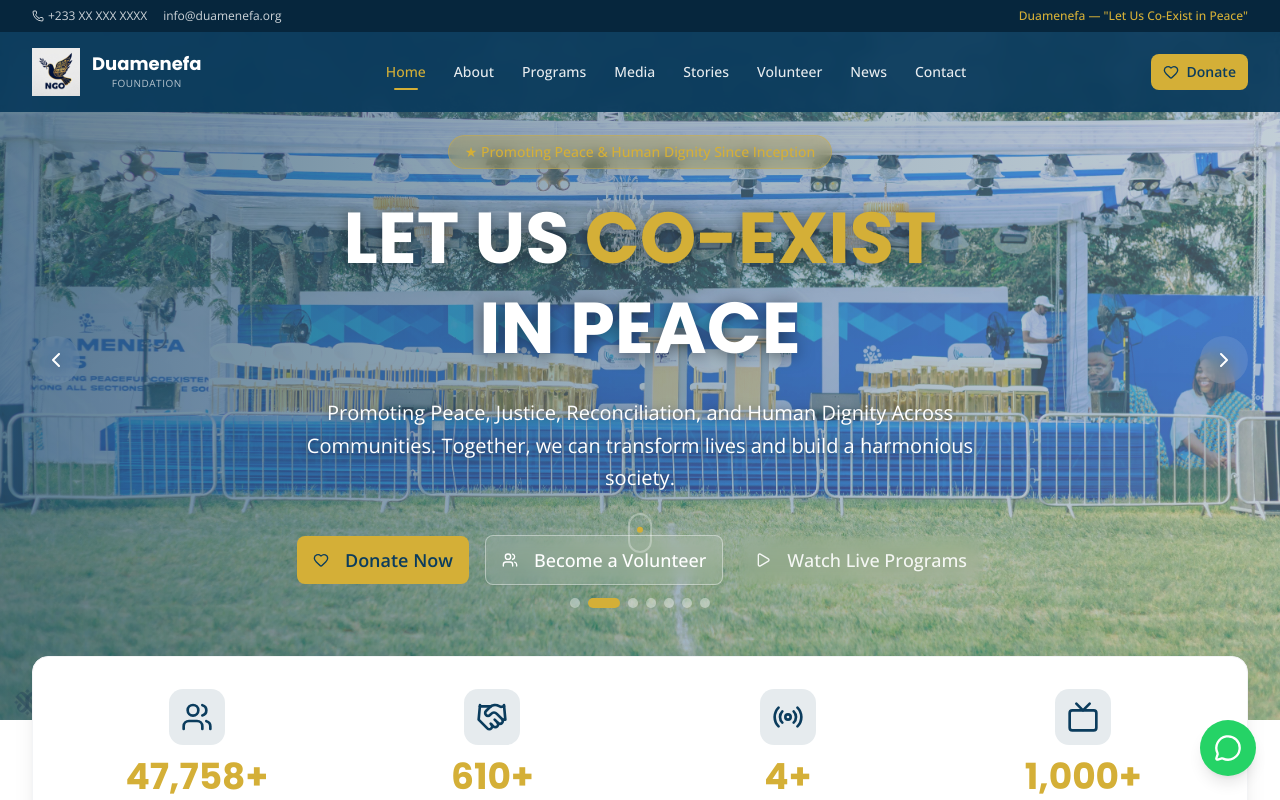
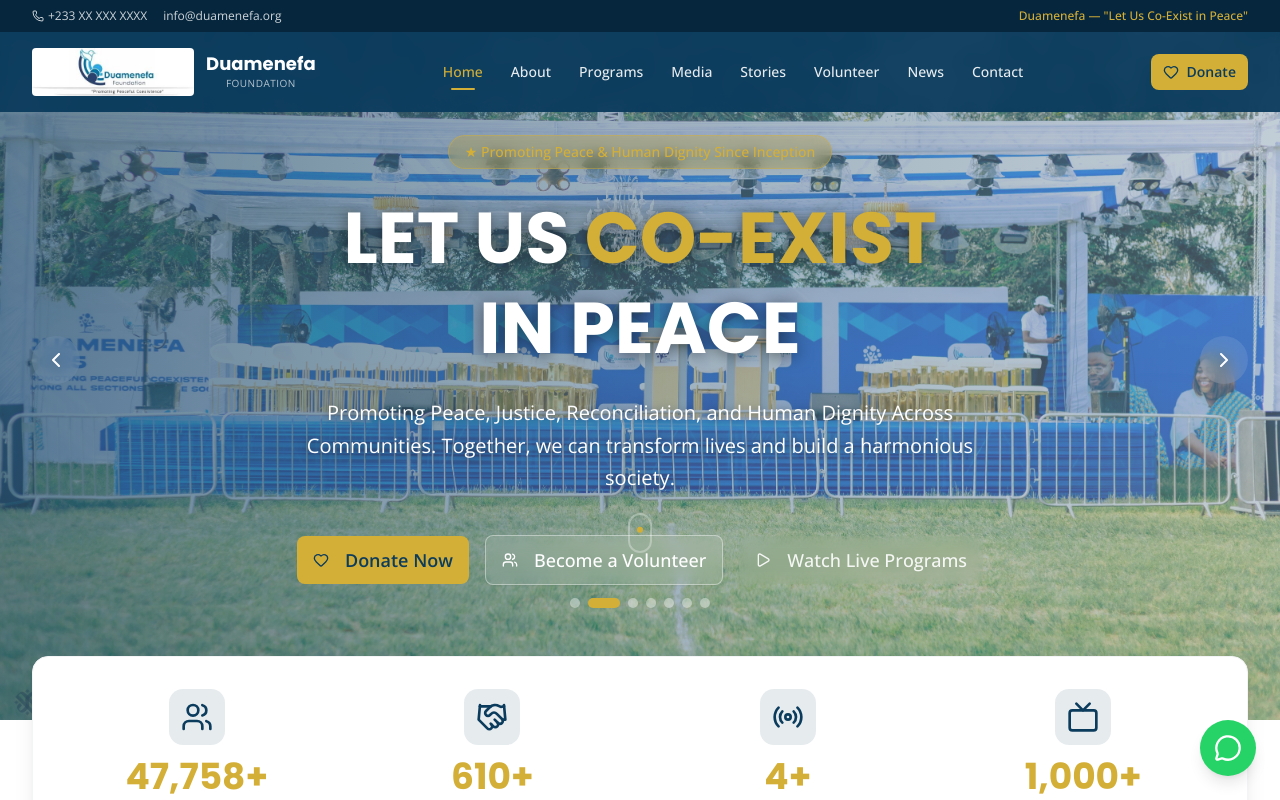
Before and after one commit to lilromeo2290/Duamenefa_Foundation-, a Next.js app: page / in a window 1280 px wide. Shown: the top 800 px of the page. Built offline with nearby package versions, Linux system fonts and the light colour scheme.

Commit message:
8f176f06-29f4-46ea-8107-f25e915ecc6e

```diff
--- a/src/components/Footer.tsx
+++ b/src/components/Footer.tsx
@@ -60,9 +60,9 @@ export default function Footer() {
           <div>
             <div className="flex items-center gap-3 mb-4">
               <img
-                src="/logo.png"
+                src="/logo.jpg"
                 alt="Duamenefa Foundation Logo"
-                className="h-10 w-auto object-contain"
+                className="h-10 w-auto object-contain rounded"
               />
               <div>
                 <h3 className="font-heading font-bold text-lg text-[#D4AF37]">
--- a/src/components/Navigation.tsx
+++ b/src/components/Navigation.tsx
@@ -68,9 +68,9 @@ export default function Navigation() {
             className="flex items-center gap-3 group"
           >
             <img
-              src="/logo.png"
+              src="/logo.jpg"
               alt="Duamenefa Foundation Logo"
-              className="h-10 md:h-12 w-auto object-contain"
+              className="h-10 md:h-12 w-auto object-contain rounded"
             />
             <div className="hidden sm:block">
               <h1 className="text-white font-heading font-bold text-lg leading-tight group-hover:text-[#D4AF37] transition-colors">
@@ -130,9 +130,9 @@ export default function Navigation() {
                   <div className="p-6 border-b border-white/10">
                     <div className="flex items-center gap-3">
                       <img
-                        src="/logo.png"
+                        src="/logo.jpg"
                         alt="Duamenefa Foundation Logo"
-                        className="h-10 w-auto object-contain"
+                        className="h-10 w-auto object-contain rounded"
                       />
                       <div>
                         <h2 className="text-white font-heading font-bold text-lg">
```
Also changed, not shown: public/logo.jpg (added), upload/download.jpg (added).
